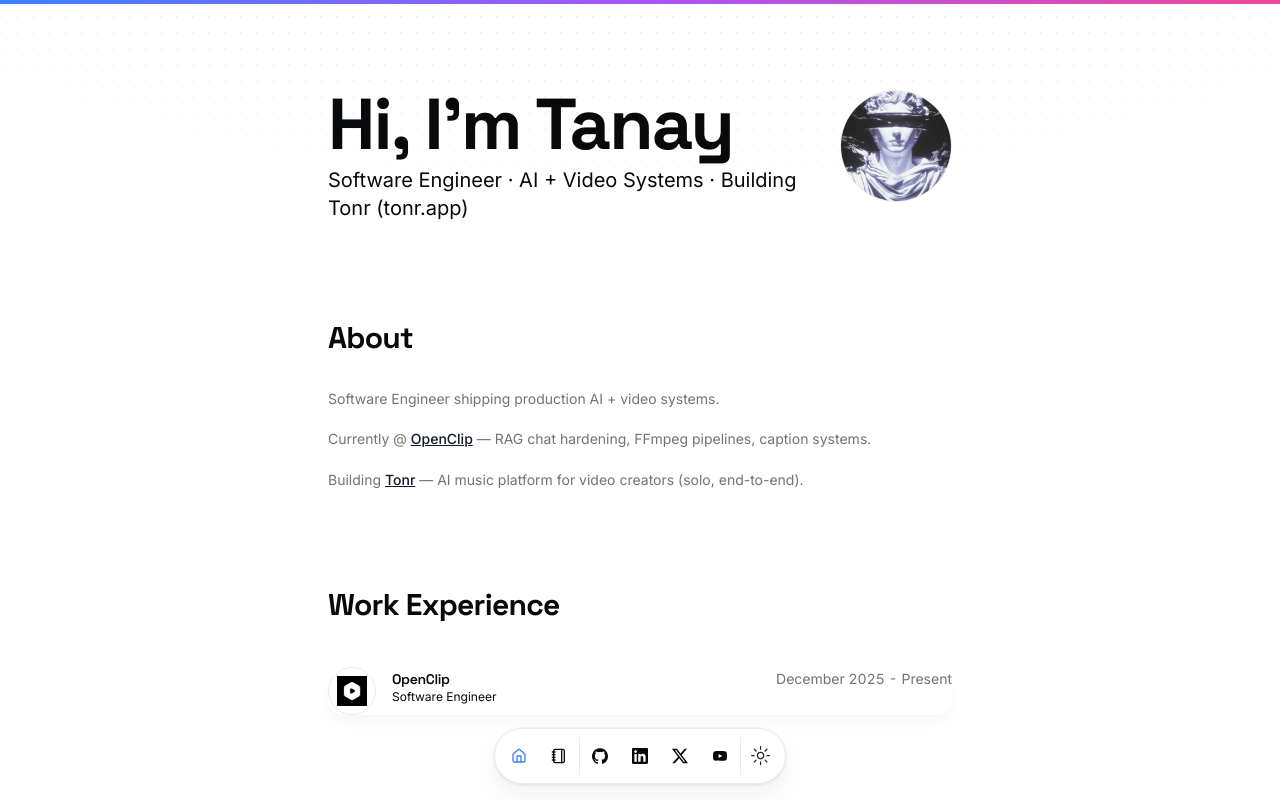
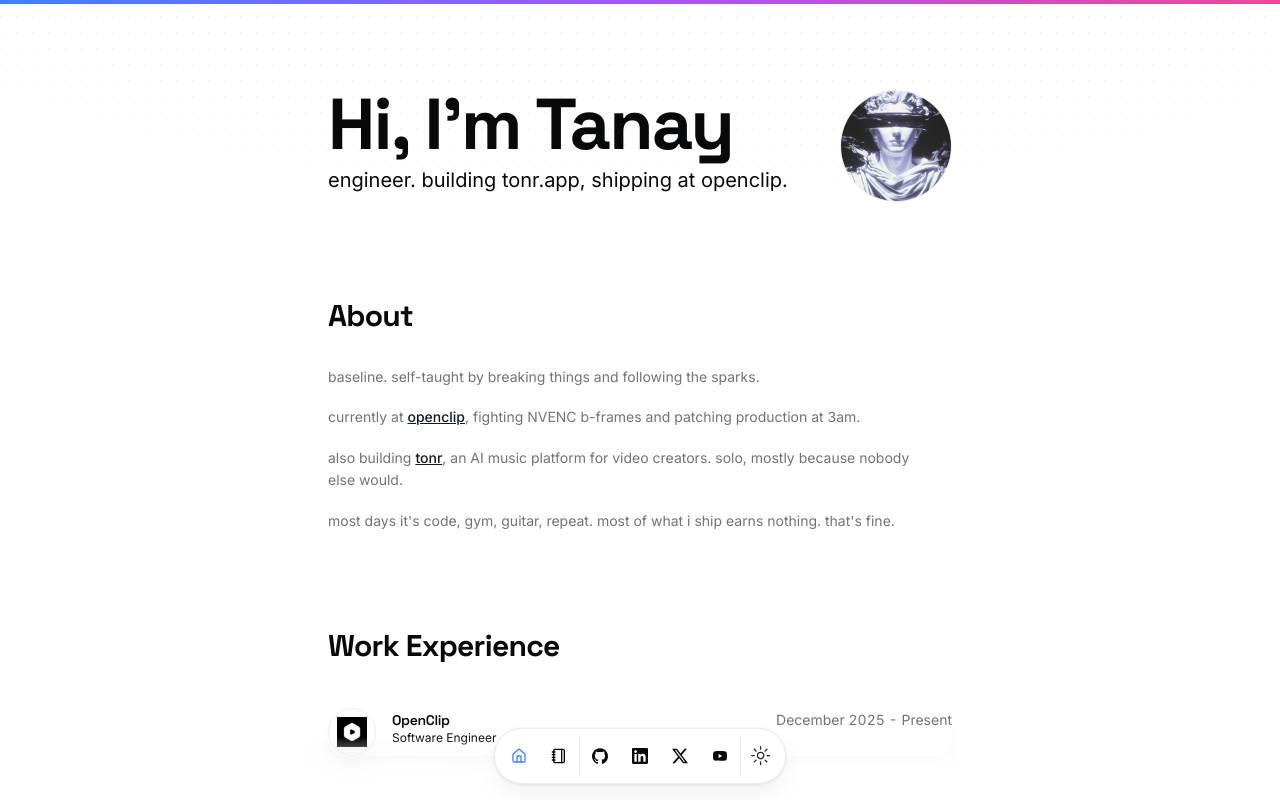
Before and after one commit to tanayyo1/Portfolio, a Next.js app: page / in a window 1280 px wide. Shown: the top 800 px of the page. Built offline with nearby package versions, Linux system fonts and the light colour scheme.

Commit message:
fix: revert to casual voice, drop hackathons, remove em dashes

```diff
--- a/src/data/resume.tsx
+++ b/src/data/resume.tsx
@@ -8,11 +8,12 @@
   location: "Mumbai, India",
   locationLink: "https://www.google.com/maps/place/mumbai",
   description:
-    "Software Engineer · AI + Video Systems · Building Tonr (tonr.app)",
+    "engineer. building tonr.app, shipping at openclip.",
   summary: `
-     <p>Software Engineer shipping production AI + video systems.</p>
-     <p>Currently @ <a href="https://openclip.app/">OpenClip</a> — RAG chat hardening, FFmpeg pipelines, caption systems.</p>
-     <p>Building <a href="https://tonr.app">Tonr</a> — AI music platform for video creators (solo, end-to-end).</p>
+     <p>baseline. self-taught by breaking things and following the sparks.</p>
+     <p>currently at <a href="https://openclip.app/">openclip</a>, fighting NVENC b-frames and patching production at 3am.</p>
+     <p>also building <a href="https://tonr.app">tonr</a>, an AI music platform for video creators. solo, mostly because nobody else would.</p>
+     <p>most days it's code, gym, guitar, repeat. most of what i ship earns nothing. that's fine.</p>
   `,
   avatarUrl: "/me.jpg",
   skills: [
@@ -94,7 +95,7 @@
       start: "December 2025",
       end: "Present",
       description:
-        "Hardened OpenClip's Content Intelligence Hub (RAG chat, 11 tool-calling tools, GPT-4o + Claude Sonnet). Fixed A/V desync in the FFmpeg media-processor (disabled NVENC B-frames, replaced trim/atrim with dual-seek for frame-accurate clip cutting). Built the AI emoji caption system across backend, renderer, and Discord bot. Helped ship the public launch — now serving 7K+ users and 84K+ rendered clips.",
+        "Hardened OpenClip's Content Intelligence Hub (RAG chat, 11 tool-calling tools, GPT-4o + Claude Sonnet). Fixed A/V desync in the FFmpeg media-processor by disabling NVENC B-frames and replacing trim/atrim with dual-seek for frame-accurate clip cutting. Built the AI emoji caption system across backend, renderer, and Discord bot. Helped ship the public launch. Now serving 7K+ users and 84K+ rendered clips.",
     },
   ],
   education: [
@@ -241,14 +242,5 @@
       video: "",
     },
   ],
-  hackathons: [
-    {
-      title: "Hackanova 2.0",
-      dates: "2023",
-      location: "Mumbai",
-      description: "Built a project",
-      image: "hacknova.png",
-      links: [],
-    },
-  ],
+  hackathons: [],
 } as const;
```
